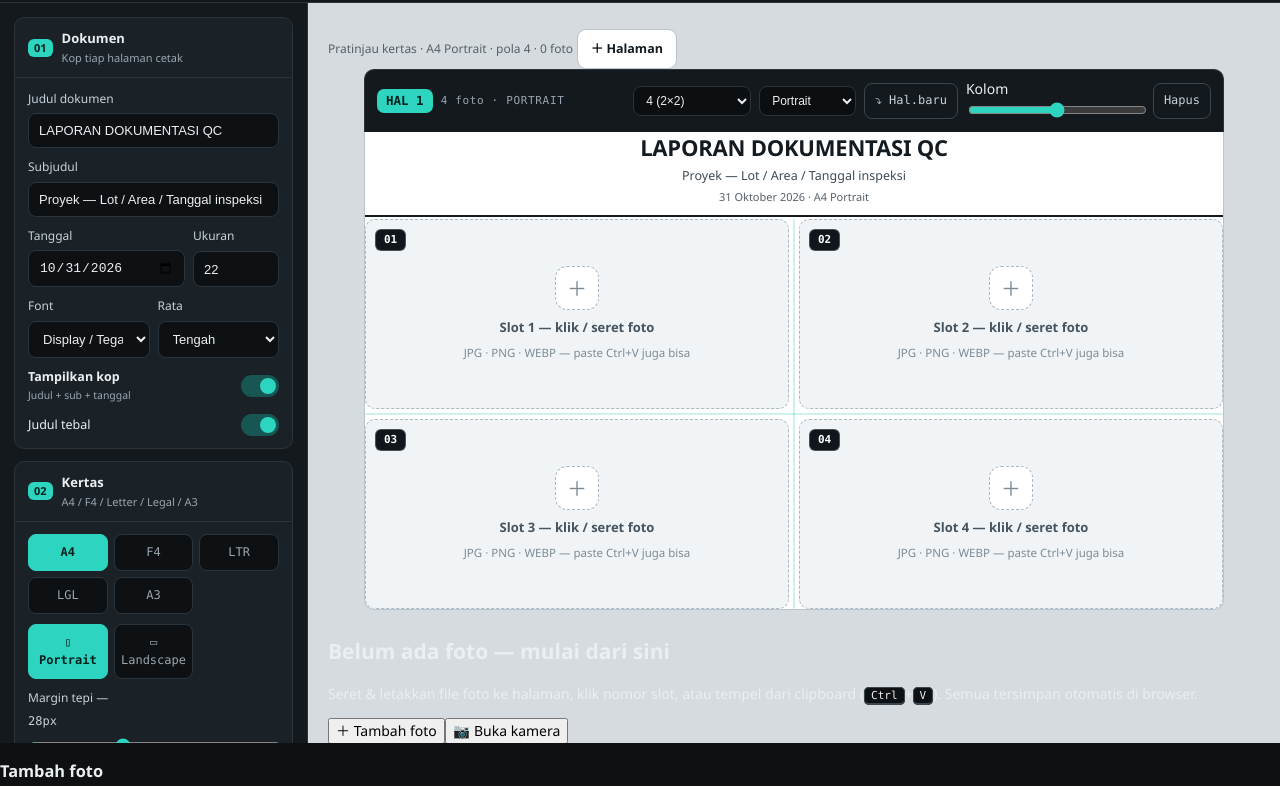
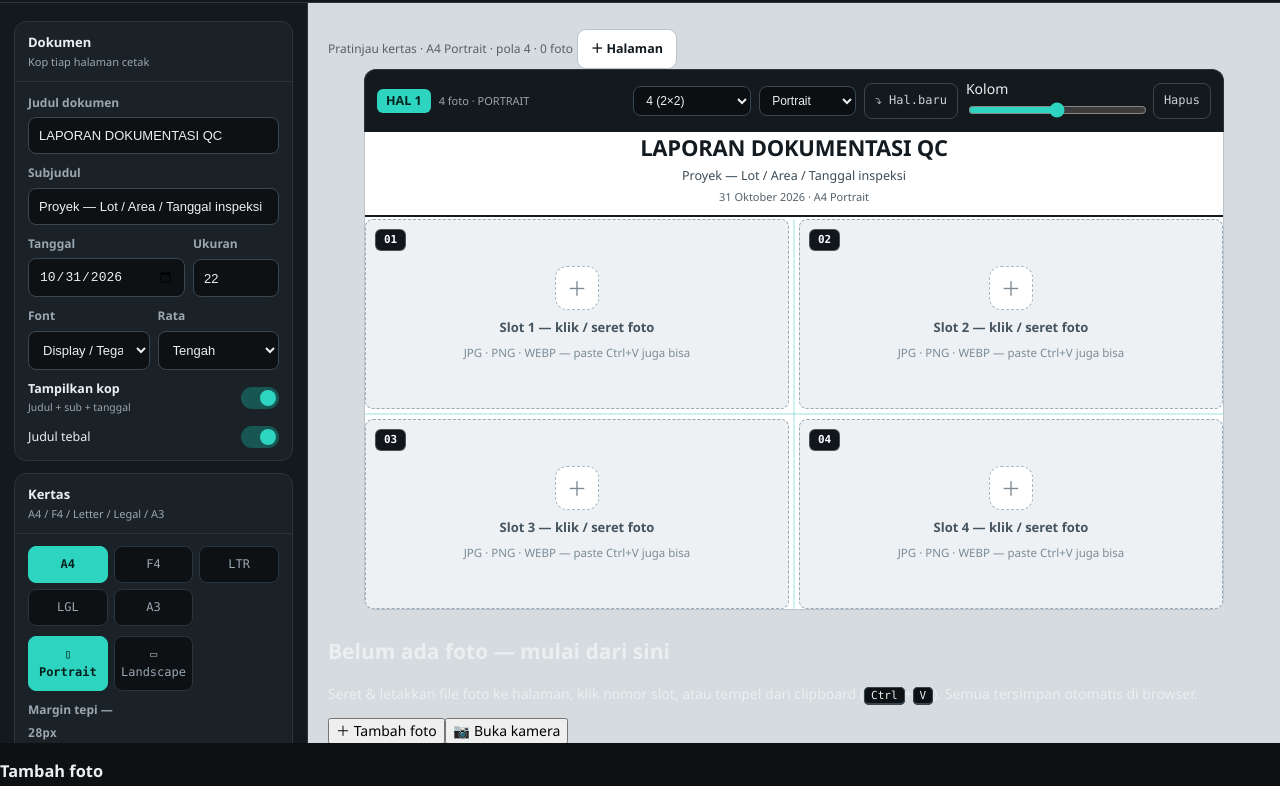
Before and after one commit to rinopatrick/kolase-qc, a plain HTML site: page index.html in a window 1280 px wide. Shown: the part 93-879 px from the top of the page. Drawn offline with nearby package versions, Linux system fonts and the light colour scheme.

Commit message:
refactor: Impeccable operate UI, hapus slop

```diff
--- a/index.html
+++ b/index.html
@@ -14,7 +14,8 @@
   --warn:#F59E0B; --danger:#F0716F;
   --paper:#FFFFFF; --canvas:#D5DBDE;
   --ink:#131B21; --ink2:#55616B;
-  --r:10px;
+  --r:8px;
+  --r-lg:12px;
   --shadow:0 1px 2px rgba(5,8,10,.4);
   --font-d:"Segoe UI",system-ui,-apple-system,"Helvetica Neue",Arial,sans-serif;
   --font-b:"Segoe UI",system-ui,-apple-system,Roboto,Arial,sans-serif;
@@ -36,12 +37,17 @@ input,select,textarea{caret-color:var(--accent)}
 .mark{width:32px;height:32px;border-radius:8px;background:var(--accent);color:var(--accent-ink);display:grid;place-items:center;font-weight:800;font-size:14px;flex:none}
 .brand h1{margin:0;font-weight:700;font-size:15px;line-height:1.2}
 .brand h1 span{color:var(--accent)}
+.brand small{display:none}
 .brand small{display:block;font-size:11px;color:var(--muted);margin-top:1px}
 .metrics{display:flex;gap:8px;margin-left:6px}
-.metric{background:var(--bg2);border:1px solid var(--line);border-radius:8px;padding:5px 11px;display:flex;align-items:baseline;gap:7px;white-space:nowrap}
+.metric{background:transparent;border:none;border-radius:8px;padding:5px 11px;display:flex;align-items:baseline;gap:7px;white-space:nowrap}
 .metric b{font-size:14px;font-weight:700}
 .metric span{font-size:11px;color:var(--muted)}
+.metrics .metric:nth-child(n+3){display:none}
 .top-actions{margin-left:auto;display:flex;align-items:center;gap:8px}
+.top-actions .ibtn{border-color:transparent;background:transparent}
+.top-actions .ibtn:hover{border-color:var(--line);background:var(--bg2)}
+.top-actions .ibtn.primary{border-color:var(--accent);background:var(--accent)}
 .ibtn{min-height:38px;min-width:38px;border-radius:8px;border:1px solid var(--line);background:var(--bg2);color:var(--fg);display:inline-flex;align-items:center;justify-content:center;gap:7px;padding:0 10px;cursor:pointer;font-size:13px}
 .ibtn:hover{border-color:var(--line2);background:var(--bg3)}
 .ibtn:disabled{opacity:.35;cursor:default}
@@ -53,16 +59,18 @@ input,select,textarea{caret-color:var(--accent)}
 
 /* ===== LAYOUT ===== */
 .shell{display:grid;grid-template-columns:308px 1fr;height:calc(100vh - 60px)}
-.panel{background:var(--bg1);border-right:1px solid var(--line);overflow-y:auto;padding:14px 14px 30px}
-.sect{background:var(--bg2);border:1px solid var(--line);border-radius:var(--r);margin-bottom:12px;overflow:hidden}
+.panel{background:var(--bg1);border-right:1px solid var(--line);overflow-y:auto;padding:16px 14px 30px}
+.panel .sect:first-child{margin-top:2px}
+.sect{background:var(--bg2);border:1px solid var(--line);border-radius:var(--r-lg);margin-bottom:12px;overflow:hidden}
 .sect-h{display:flex;align-items:center;gap:9px;padding:11px 13px;border-bottom:1px solid var(--line)}
-.sect-h .n{font-size:11px;font-weight:700;color:var(--accent-ink);background:var(--accent);border-radius:6px;padding:1px 6px}
+.sect-h .n{display:none}
 .sect-h h2{margin:0;font-size:13px;font-weight:700}
 .sect-h p{margin:2px 0 0;font-size:11px;color:var(--muted)}
 .sect-b{padding:12px 13px;display:grid;gap:10px}
-label.f{display:grid;gap:6px;font-size:12px;color:#C7D2DA}
+label.f{display:grid;gap:6px;font-size:12px;color:var(--muted)}
+label.f>span:first-child,label.f{font-weight:600}
 label.f .row{display:flex;gap:8px}
-input[type=text],input[type=date],select{background:var(--bg0);border:1px solid var(--line);color:var(--fg);border-radius:8px;padding:9px 10px;font-size:13px;width:100%;outline:none}
+input[type=text],input[type=date],select{background:var(--bg0);border:1px solid var(--line2);color:var(--fg);border-radius:8px;padding:10px;font-size:13px;width:100%;outline:none}
 input:focus,select:focus{border-color:var(--accent)}
 input[type=range]{width:100%;accent-color:var(--accent)}
 .switchrow{display:flex;align-items:center;justify-content:space-between;gap:10px;font-size:12.5px}
@@ -91,22 +99,22 @@ kbd{font-family:var(--font-m);font-size:11px;background:var(--bg0);border:1px so
 .chipbtn{border:1px solid #B9C4CC;background:#fff;border-radius:9px;padding:9px 13px;font-size:12.5px;font-weight:600;color:var(--ink);cursor:pointer;min-height:40px}
 .chipbtn:hover{border-color:var(--accent-d)}
 .page-wrap{max-width:860px;margin:0 auto 26px}
-.page-bar{display:flex;align-items:center;gap:8px;background:var(--bg1);color:var(--fg);border-radius:10px 10px 0 0;padding:9px 12px;border:1px solid var(--line);border-bottom:none;flex-wrap:wrap}
-.page-bar .pg{font-family:var(--font-m);font-weight:800;font-size:12.5px;background:var(--accent);color:var(--accent-ink);border-radius:7px;padding:3px 9px}
-.page-bar .meta{font-family:var(--font-m);font-size:11px;color:var(--muted);letter-spacing:.06em}
+.page-bar{display:flex;align-items:center;gap:8px;background:var(--bg1);color:var(--fg);border-radius:var(--r-lg) var(--r-lg) 0 0;padding:9px 12px;border:1px solid var(--line);border-bottom:none;flex-wrap:wrap}
+.page-bar .pg{font-weight:800;font-size:12.5px;background:var(--accent);color:var(--accent-ink);border-radius:6px;padding:3px 9px}
+.page-bar .meta{font-size:11px;color:var(--muted)}
 .page-bar select{width:auto;padding:6px 8px;font-size:12px;background:#0B0F12}
 .page-bar .grow{flex:1}
 .mini{border:1px solid var(--line2);background:transparent;color:#C7D2DA;border-radius:8px;padding:8px 10px;font-size:12px;cursor:pointer;min-height:36px;font-family:var(--font-m)}
 .mini:hover{border-color:var(--accent);color:#fff}
 .mini.danger:hover{border-color:var(--danger);color:#FF8A86}
 .mini.on{border-color:var(--accent);color:var(--accent)}
-.sheet{background:var(--paper);border:1px solid #B9C4CC;border-top:none;border-radius:0 0 10px 10px;padding:0;position:relative;box-shadow:0 2px 12px rgba(10,22,28,.18)
+.sheet{background:var(--paper);border:1px solid #B9C4CC;border-top:none;border-radius:0 0 var(--r-lg) var(--r-lg);padding:0;position:relative;box-shadow:0 2px 12px rgba(10,22,28,.18)
 .sheet-inner{padding:var(--m,28px);display:grid;gap:var(--gap,10px)}
 .doc-head{grid-column:1/-1;text-align:var(--align,center);border-bottom:2.5px solid var(--ink);padding-bottom:10px;margin-bottom:2px}
 .doc-head h3{margin:0;font-family:var(--font-d);font-weight:800;letter-spacing:-.01em;color:var(--ink);font-size:var(--t1,22px)}
 .doc-head .sub{color:#3D4B56;font-size:var(--t2,12.5px);margin-top:3px}
 .doc-head .dt{font-size:11px;color:var(--ink2);margin-top:4px}
-.slot{position:relative;background:#F1F4F6;border:1.5px dashed #A9B7C1;border-radius:10px;overflow:hidden;min-height:190px;display:flex;flex-direction:column}
+.slot{position:relative;background:#EDF1F4;border:1px dashed #9AA8B4;border-radius:var(--r);overflow:hidden;min-height:190px;display:flex;flex-direction:column}
 .slot.filled{border-style:solid;border-color:#8FA0AC;background:#0E1418}
 .slot .ph{flex:1;display:flex;flex-direction:column;align-items:center;justify-content:center;gap:8px;color:#7C8B96;padding:22px 14px;cursor:pointer;text-align:center}
 .slot .ph .big{width:44px;height:44px;border-radius:12px;background:#fff;border:1.5px dashed #A9B7C1;display:grid;place-items:center;font-size:20px}
```
Also changed, not shown: 1 other file.
